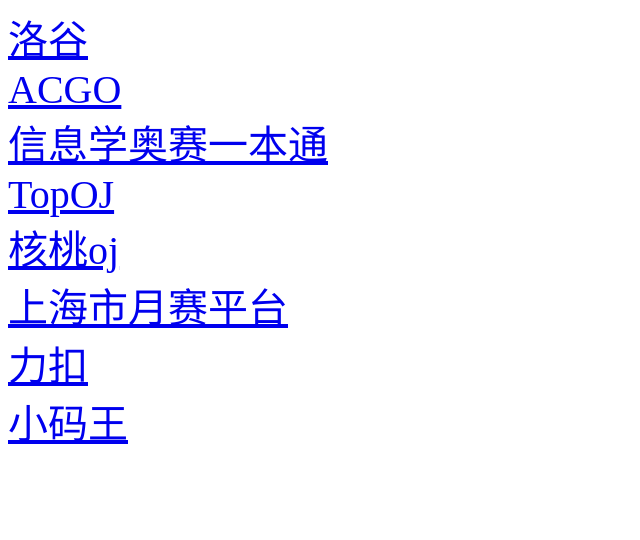
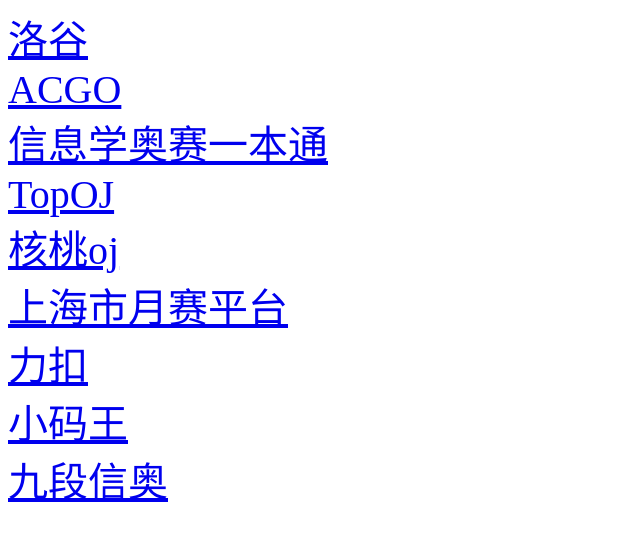
Before and after one commit to GuoXuanHe-HelloWord/GuoXuanHe-HelloWord.github.io, a plain HTML site: page 做题网站.html in a window 1280 px wide. Shown: the whole page, without its empty margins (0-640 px from the left). Drawn offline with Linux system fonts and the light colour scheme.

Commit message:
Add link to 九段信奥 on 做题网站.html

```diff
--- a/做题网站.html
+++ b/做题网站.html
@@ -14,5 +14,6 @@
     <a href="https://www.iai.sh.cn/" target="_blank" style="font-size: 40px;">上海市月赛平台</a><br>
     <a href="https://leetcode.cn/" target="_blank" style="font-size: 40px;">力扣</a><br>
     <a href="https://world.xiaomawang.com/w/market" target="_blank" style="font-size: 40px;">小码王</a><br>
+    <a href="https://gesp.9duan.com/student/home" target="_blank" style="font-size: 40px;">九段信奥</a><br>
 </body>
 </html>
```
